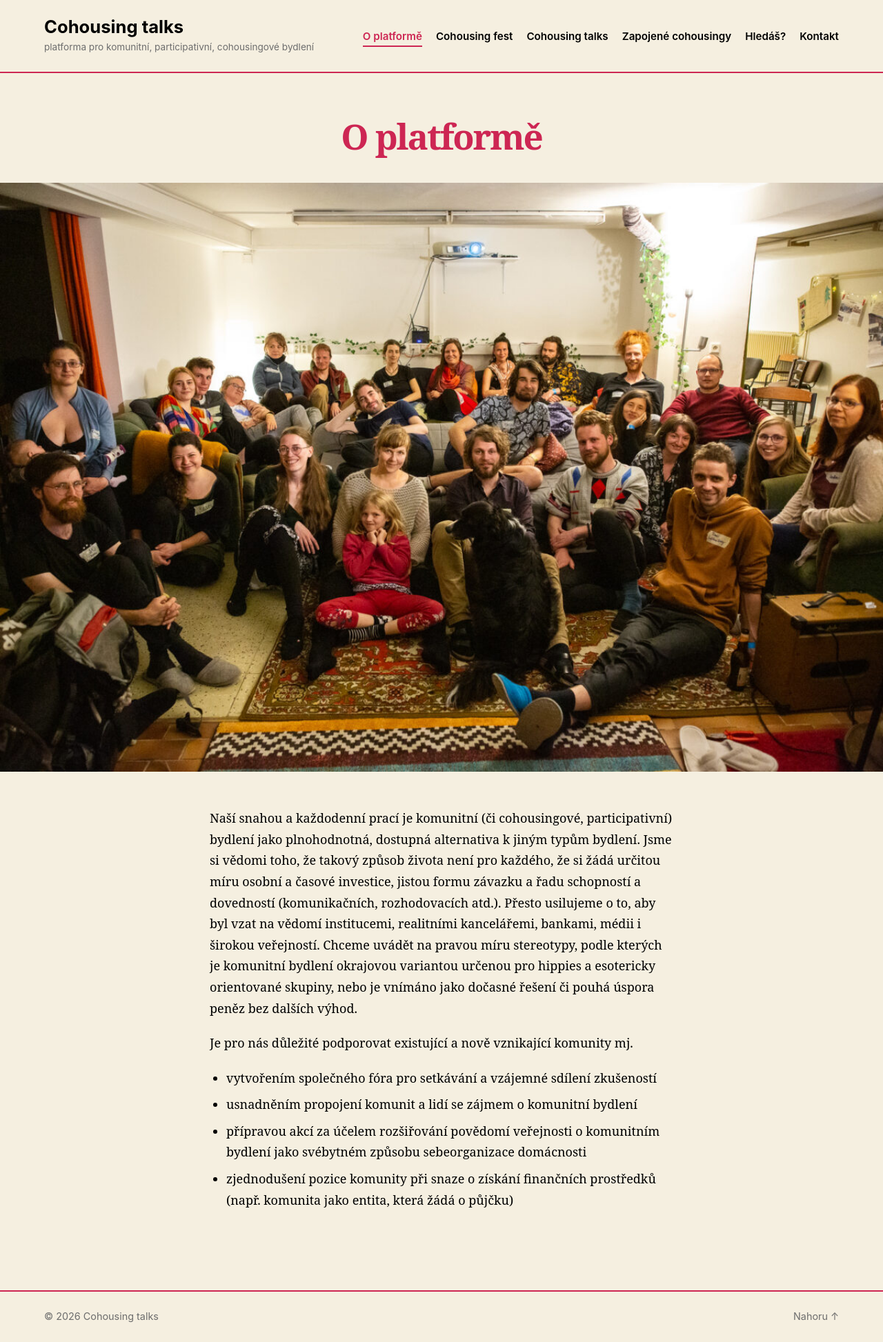
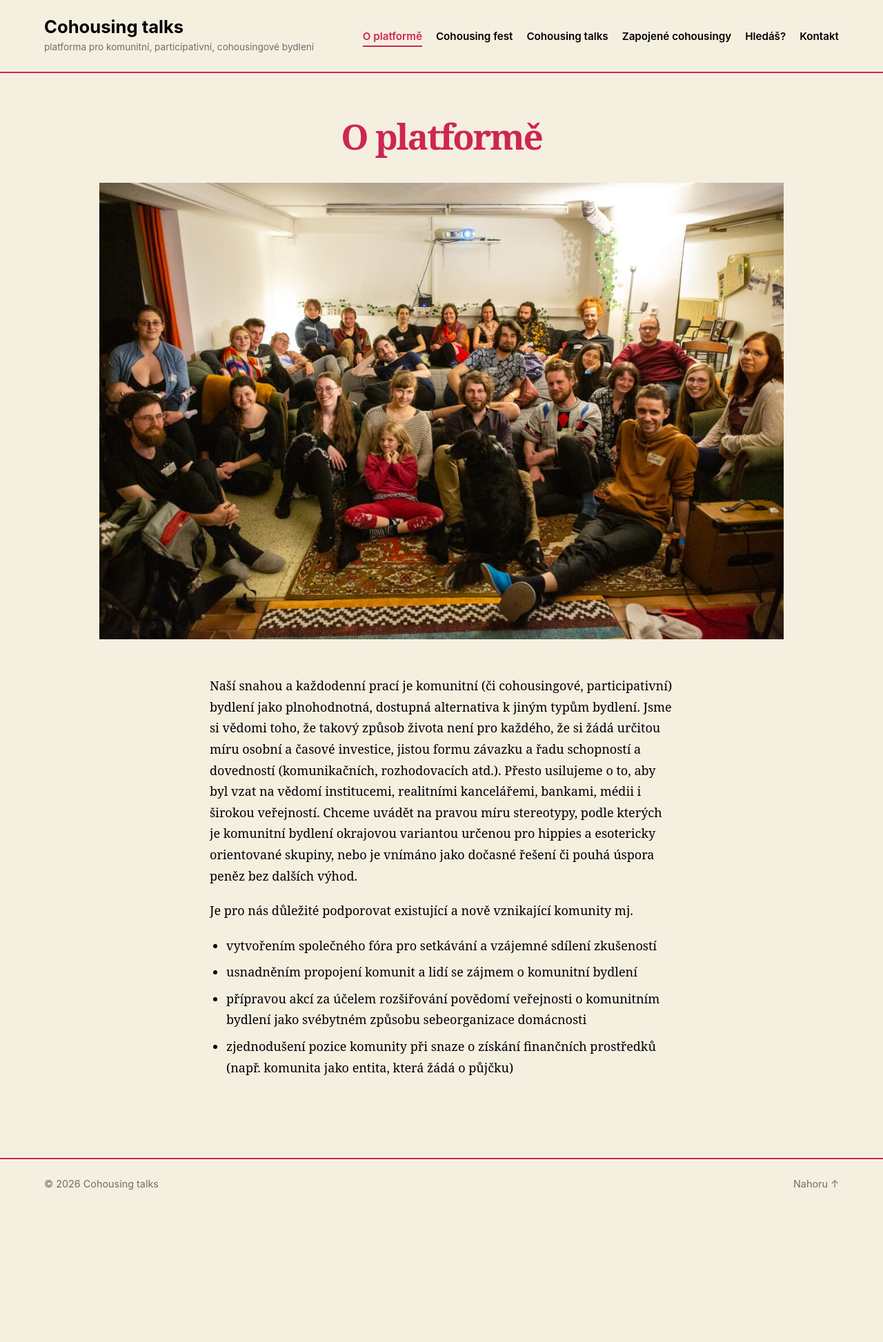
Before and after one commit to kubantjan/cohousingtalks, a Jekyll site: the page built from pages/o-platforme.md, in a window 1280 px wide. Shown: the whole page at 69% size. Built offline with Jekyll 4.4.1, drawn with Linux system fonts in a browser that asks for light colours; after the commit the page ends 1754 px from its top, so only the background shows below that.

Commit message:
Set featured image to 90vw (between content width and full viewport)
https://claude.ai/code/session_014N2ozhTqKje1akWvWuBuhU

```diff
--- a/assets/css/style.css
+++ b/assets/css/style.css
@@ -292,9 +292,10 @@ div.community-card .no-page {
 }
 
 .page-content img.featured-image {
-  width: 100vw;
-  max-width: none;
-  margin-left: calc(50% - 50vw);
+  width: calc(100% + 20rem);
+  max-width: 90vw;
+  margin-left: 50%;
+  transform: translateX(-50%);
 }
 
 /* --- Gallery --- */
```
